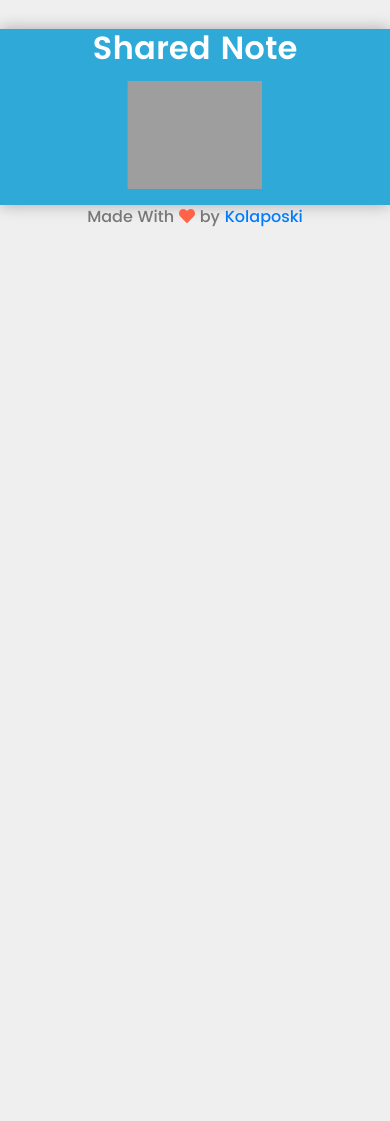
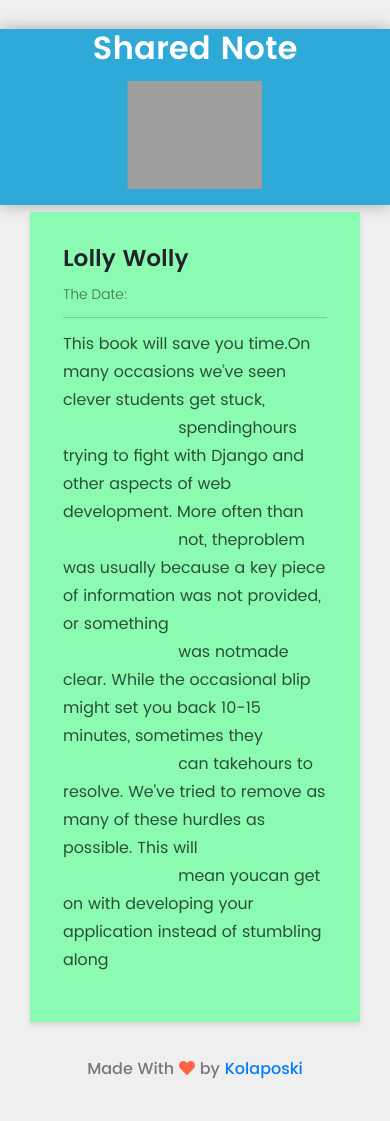
Before and after one commit to Kolaposki/Stickynotes, a Django app: template templates/shared.html in a window 390 px wide. Before the commit the page ends 227 px from the top, so only its background shows below. Run offline with Django 3.2, Linux system fonts and the light colour scheme; the template is opened without the code that fills it: most values are stand-ins (such as "Sample title", 1, 10 or a date in 2020); some libraries are stand-ins or nearby versions; grey boxes are pictures that could not be loaded.

Commit message:
Get ready for shared note page

```diff
--- a/stickynotes/urls.py
+++ b/stickynotes/urls.py
@@ -4,6 +4,7 @@ from django.contrib.auth import views as auth_views  # Use django inbuilt authen
 
 urlpatterns = [
     path('', views.index, name='home'),
+    path('shared/', views.shared, name='shared'),
     path("register/", views.register, name="register"),
     path('', include("django.contrib.auth.urls")),  # for authentication purposes
     path('login', auth_views.LoginView.as_view(template_name='registration/login.html'), name='login'),
--- a/templates/shared.html
+++ b/templates/shared.html
@@ -5,7 +5,7 @@
     <div class="header shared-note" id="header">
         <div class="container">
             <div class="col-md-3 col-sm-5">
-            <a href=""><h2>Shared Note</h2></a>
+                <a href="{% url 'home' %}"><h2>Shared Note</h2></a>
             </div>
             <div class="col-md-6 col-md-push-3 col-sm-7">
                 <div class="hold-img">
@@ -15,4 +15,22 @@
         </div>
     </div>
 
+    <div id="notes" class="notes">
+        <div class="container">
+            <div class="col-md-offset-4 col-sm-offset-2 col-md-4 col-sm-8">
+                <div class="single-note shared green">
+                    <h2>Lolly Wolly</h2>
+                    <small>The Date: </small>
+                    <hr>
+                    <p>This book will save you time.On many occasions we’ve seen clever students get stuck,
+                        spendinghours trying to fight with Django and other aspects of web development. More often than
+                        not, theproblem was usually because a key piece of information was not provided, or something
+                        was notmade clear. While the occasional blip might set you back 10-15 minutes, sometimes they
+                        can takehours to resolve. We’ve tried to remove as many of these hurdles as possible. This will
+                        mean youcan get on with developing your application instead of stumbling along</p>
+                </div>
+            </div>
+        </div>
+    </div>
+
 {% endblock %}
```
Also changed, not shown: stickynotes/views.py (+7 -3 lines), templates/partials/_js_utils.html (+3 -4 lines). Lines whose indentation alone changed are shown as unchanged.
